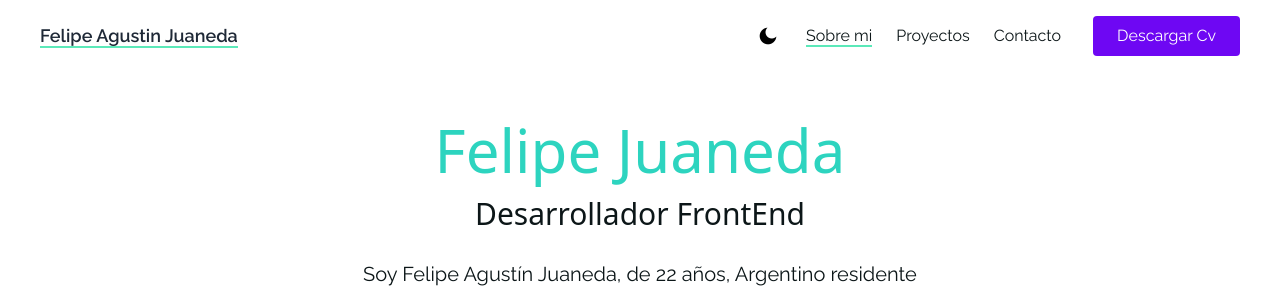
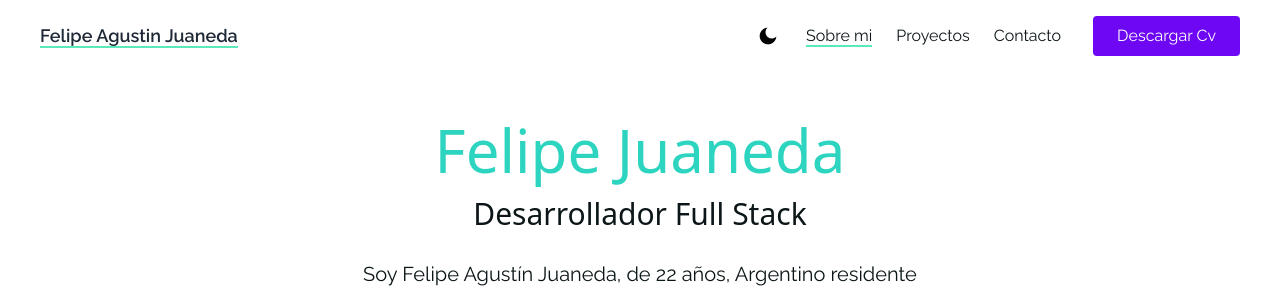
Before and after one commit to FelipeJuaneda/portfolio-felipe-juaneda, a React (Create React App) app: page / in a window 1280 px wide. Shown: the top 289 px of the page. Built offline with nearby package versions, Linux system fonts and the light colour scheme.

Commit message:
cambio titulo

```diff
--- a/src/pages/AboutMe/AboutMe.jsx
+++ b/src/pages/AboutMe/AboutMe.jsx
@@ -51,7 +51,7 @@ const AboutMe = () => {
           Felipe Juaneda
         </h1>
         <h2 className="py-2 text-2xl text-blackRich md:text-3xl dark:text-white">
-          Desarrollador FrontEnd
+          Desarrollador Full Stack
         </h2>
         <p className="max-w-xl py-5 mx-auto leading-8 text-blackRich dark:text-white text-md md:text-xl font-notoFont">
           Soy Felipe Agustín Juaneda, de {edad} años, Argentino residente en
```
